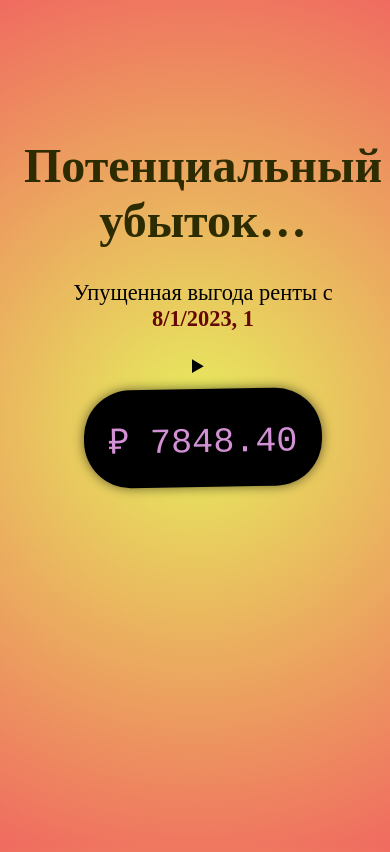
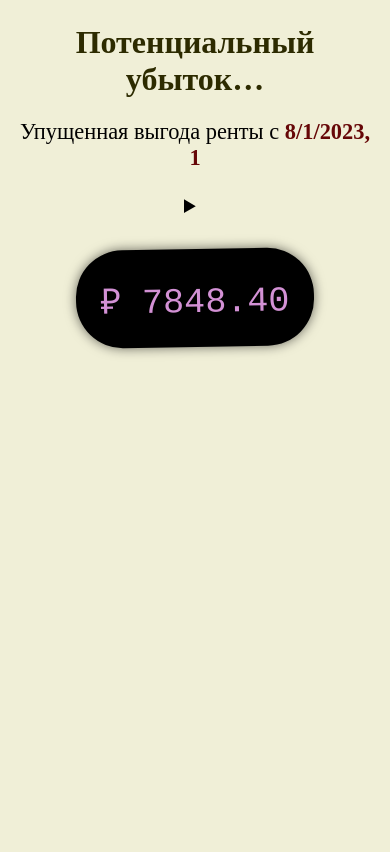
Before and after one commit to a374ru/potencialLosses, a plain HTML site: page docs/index.html in a window 390 px wide. Drawn offline with Linux system fonts and the light colour scheme.

Commit message:
••• 2023

```diff
--- a/docs/potencial-losses.css
+++ b/docs/potencial-losses.css
@@ -1,9 +1,7 @@
 /** @format */
-html {
-	height: 100%;
-}
+
 body {
-	width: 100%;
+	/* width: 100%; */
 	height: 100%;
 
 	background-color: #f0efd7;
@@ -33,9 +31,9 @@ main {
 }
 
 h1 {
-	margin-top: 2.7em;
+	margin-top: 1.5em;
 	color: #2d2b00;
-	font-size: -webkit-xxx-large;
+	font-size: xxx-large;
 }
 
 #tolk {
@@ -56,13 +54,31 @@ h1 {
 	background-color: #000;
 	border-radius: 12vw;
 	rotate: 359deg;
+	margin-bottom: 2em;
 }
 #start-ubitka {
 	font-weight: 800;
 	color: rgb(102, 7, 7);
 }
 
-details{
-width: 55%;
-font-size: 1.3rem;
+details {
+	max-width: 66%;
+	font-size: 1.3rem;
+	margin-bottom: 1em;
 }
+
+@media screen and (max-width: 500px) {
+	body {
+		background-image: none;
+	}
+	main {
+		max-width: 98%;
+	}
+	h1 {
+		margin-top: 0.5em;
+		font-size: xx-large;
+	}
+	details {
+		min-width: 98%;
+	}
+}
```
Also changed, not shown: favicon.ico (added).
